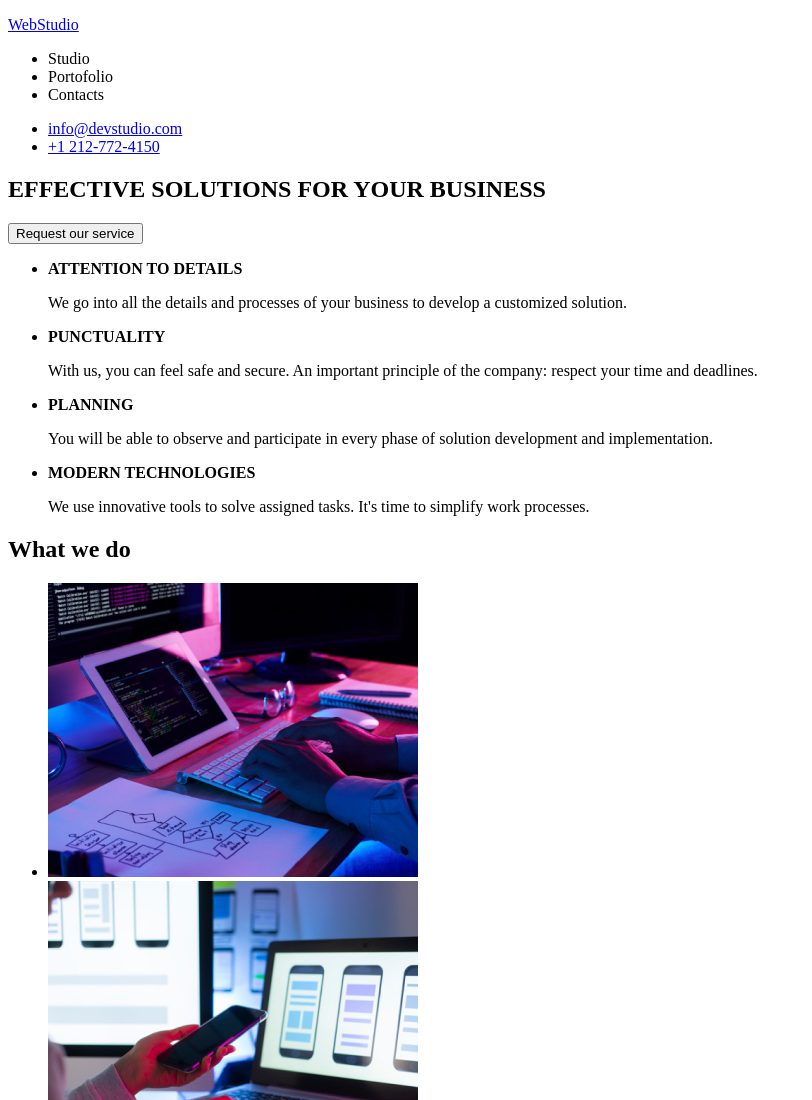
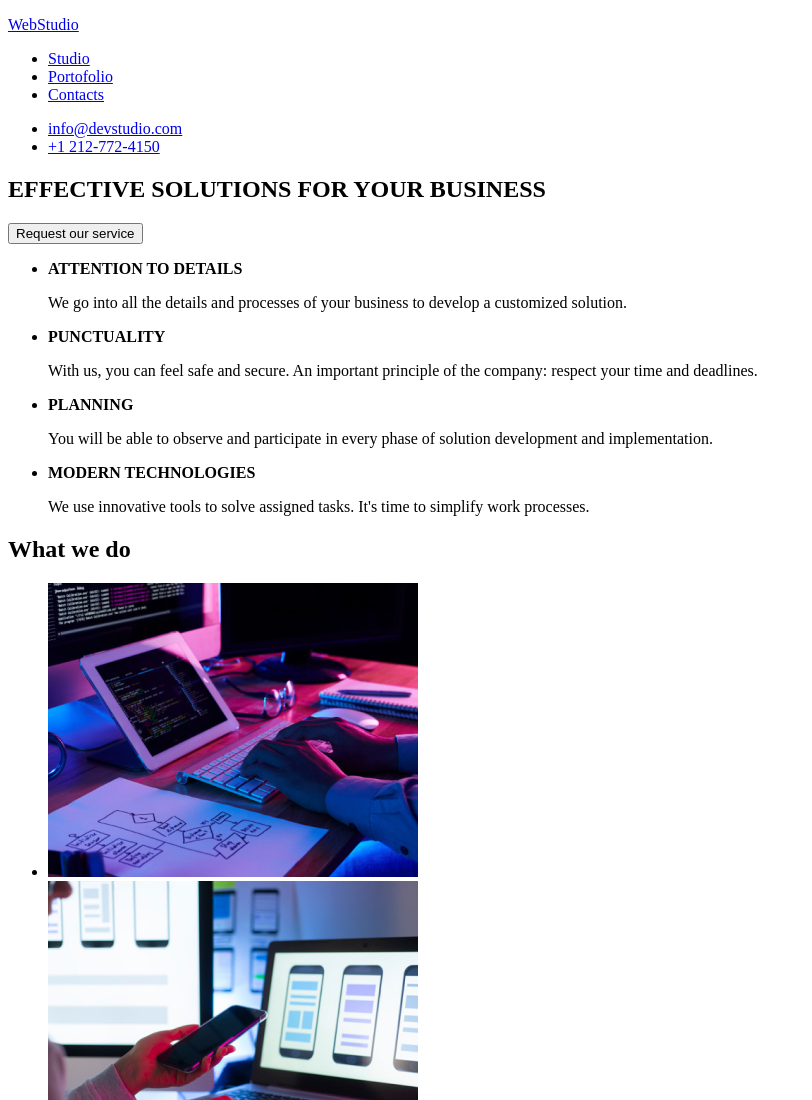
Before and after one commit to MihaiViorel/goit-markup-hw-01, a plain HTML site: page index.html in a window 1280 px wide. Shown: the top 1100 px of the page, without its empty margins (0-812 px from the left). Drawn offline with Linux system fonts and the light colour scheme.

Commit message:
Nav Update
Updated the Nav section to contain links

```diff
--- a/index.html
+++ b/index.html
@@ -12,9 +12,9 @@
     </a>
     <nav>
       <ul>
-        <li>Studio</li>
-        <li>Portofolio</li>
-        <li>Contacts</li>
+        <li><a href="#">Studio</a></li>
+        <li><a href="#">Portofolio</a></li>
+        <li><a href="#">Contacts</a></li>
       </ul>
     </nav>
     <ul>
```
